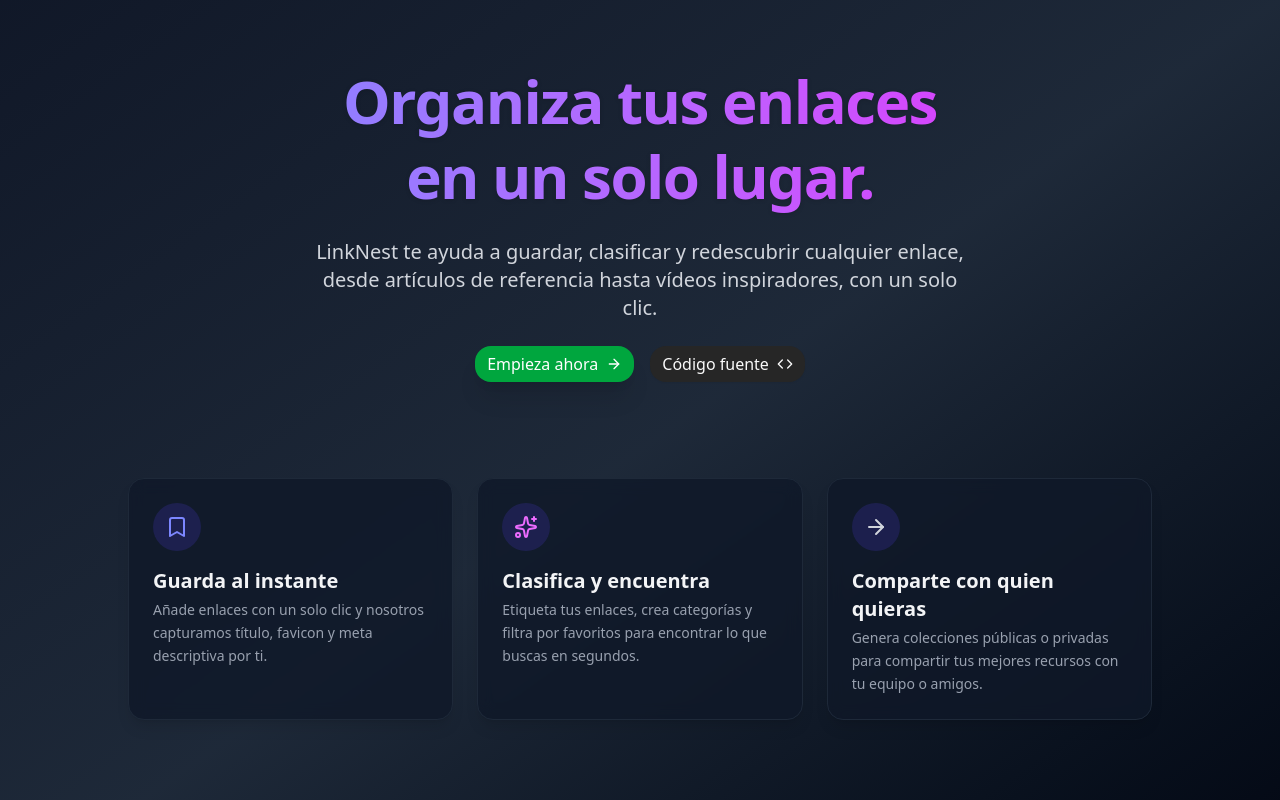
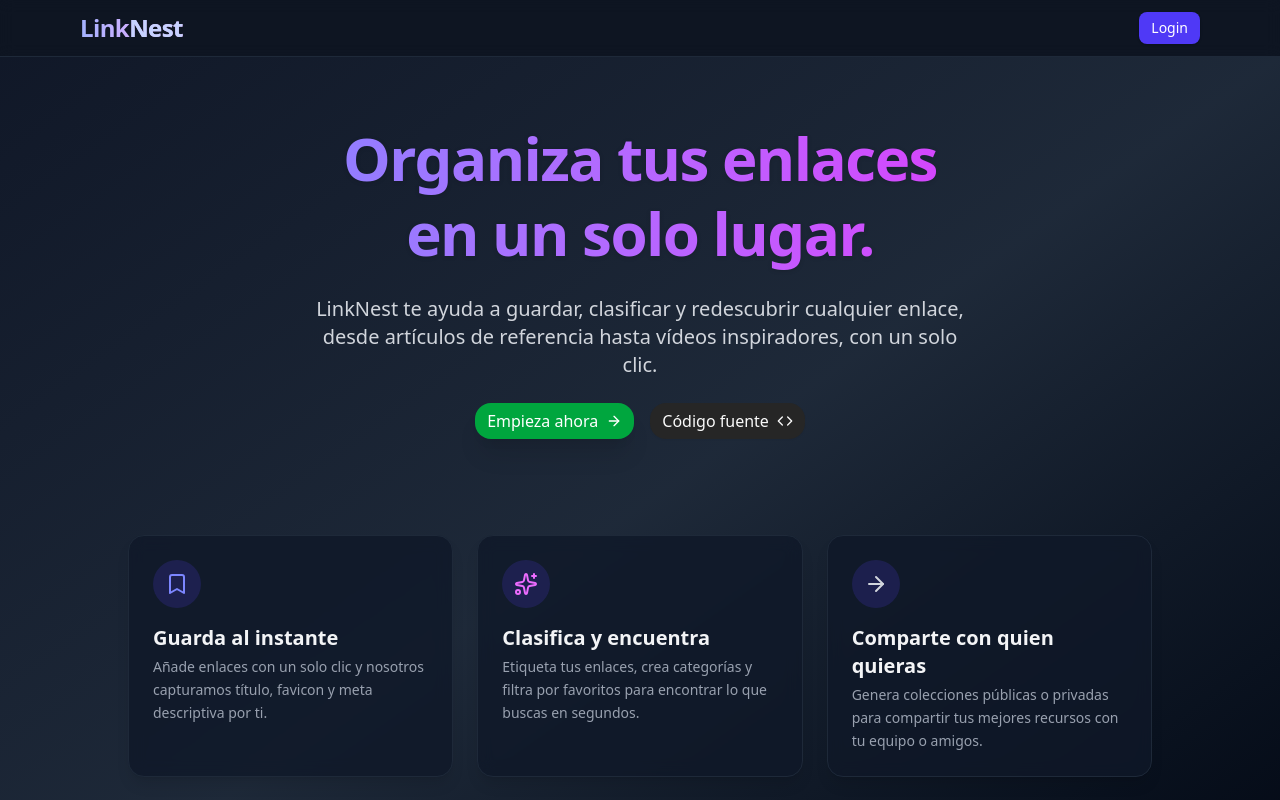
Before and after one commit to tomasrl18/LinkNest, a React (Vite) app in the folder frontend/: page / in a window 1280 px wide. Shown: the top 800 px of the page. Built offline with nearby package versions, Linux system fonts and the light colour scheme; no server answers.

Commit message:
Add Header component with navigation and authentication features

```diff
--- a/frontend/src/App.tsx
+++ b/frontend/src/App.tsx
@@ -1,12 +1,14 @@
 import { BrowserRouter, Routes, Route } from 'react-router-dom';
 import { PrivateRoute } from './components/PrivateRoute'
 import { LoginPage } from './pages/LoginPage';
+import { HomePage } from './pages/HomePage';
+import { Header } from './components/Header';
 import DashboardPage from './pages/DashboardPage';
-import { HomePage } from './pages/HomePage';
 
 function App() {
     return (
         <BrowserRouter>
+            <Header />
             <Routes>
                 <Route path="/" element={<HomePage />} />
                 <Route path="/login" element={<LoginPage />} />
--- /dev/null
+++ b/frontend/src/components/Header.tsx
@@ -0,0 +1,50 @@
+import { Link, useNavigate } from "react-router-dom";
+import { motion } from "framer-motion";
+import { Button } from "../components/ui/button";
+import { useAuth } from "../context/AuthProvider";
+
+export function Header() {
+    const { user, signOut } = useAuth();
+    const navigate = useNavigate();
+
+    const handleLogout = async () => {
+        await signOut();
+        navigate("/login");
+    };
+
+    return (
+        <motion.header
+            initial={{ y: -40, opacity: 0 }}
+            animate={{ y: 0, opacity: 1 }}
+            transition={{ type: "spring", stiffness: 120, damping: 14 }}
+            className="sticky top-0 inset-x-0 z-50 bg-gray-900/80 backdrop-blur border-b border-gray-800"
+        >
+            <div className="max-w-6xl mx-auto flex items-center justify-between px-4 py-3">
+                <Link
+                    to="/"
+                    className="text-xl md:text-2xl font-extrabold tracking-tight bg-gradient-to-r from-indigo-300 to-fuchsia-300 bg-clip-text text-transparent"
+                >
+                    Link<span className="text-indigo-200">Nest</span>
+                </Link>
+
+                {user ? (
+                    <Button
+                        size="sm"
+                        className="bg-indigo-600 hover:bg-indigo-500 text-white shadow"
+                        onClick={handleLogout}
+                    >
+                        Logout
+                    </Button>
+                ) : (
+                    <Button
+                        asChild
+                        size="sm"
+                        className="bg-indigo-600 hover:bg-indigo-500 text-white shadow"
+                    >
+                        <Link to="/login">Login</Link>
+                    </Button>
+                )}
+            </div>
+        </motion.header>
+    );
+}
```
